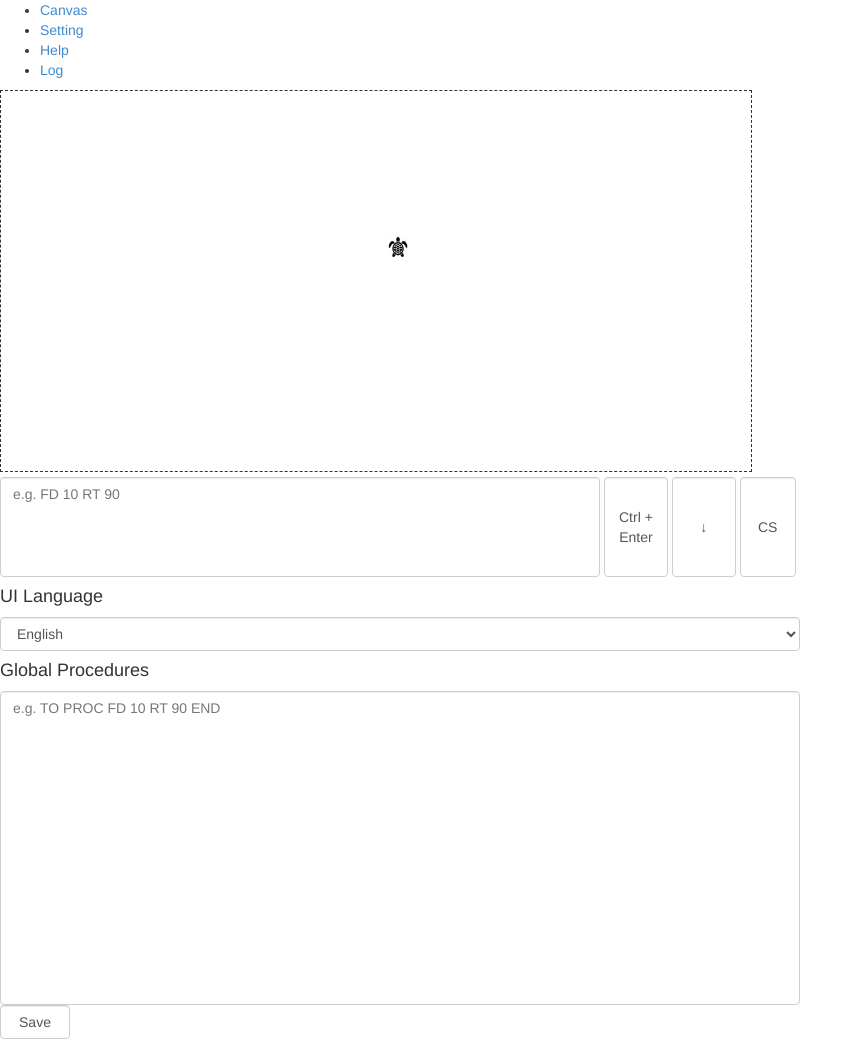
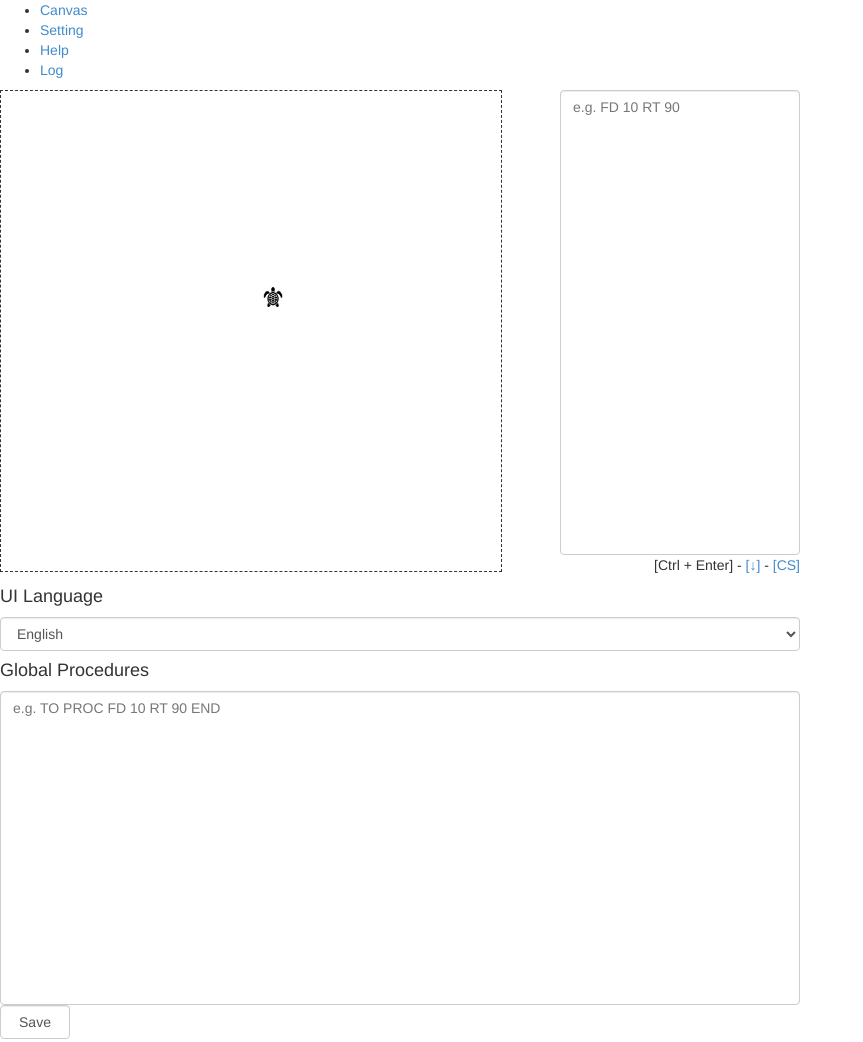
Before and after one commit to DoctorLai/LogoTurtle, a website built with webpack: page main.html in a window 1280 px wide. Shown: the top 1042 px of the page, without its empty margins (0-863 px from the left). Built offline with nearby package versions, Linux system fonts and the light colour scheme; some packages are replaced by stand-ins of ours.

Commit message:
Fix and Adjust UI - 0.0.18

```diff
--- a/js/logo.js
+++ b/js/logo.js
@@ -37,7 +37,7 @@ document.addEventListener('DOMContentLoaded', function() {
     let logoparser = new LogoParser(logo, log, status);
     // update status
     logoparser.updateStatus();
-    $('button#run').click(function() {
+    $("#run").click(function() {
         let s = "";
         s += $('textarea#procedures').val().trim();
         s += "\n";
@@ -62,7 +62,7 @@ document.addEventListener('DOMContentLoaded', function() {
     $('textarea#console').keydown(function (e) {
         if (e.ctrlKey && e.keyCode == 13) {
             // Ctrl-Enter pressed
-            $('button#run').click();
+            $('#run').click();
         }
     });
     // open canvas as png in new tab
--- a/main.html
+++ b/main.html
@@ -32,14 +32,16 @@
       </ul>
       <div id="tabs-canvas">
         <img id=turtle src="images/turtle.png" />
-        <canvas id="logo" class='canvas' width=750 height=380 style='border: 1px dashed'>
+        <canvas id="logo" class='canvas' width=500 height=480 style='border: 1px dashed'>
         </canvas>
-        <form class='form-inline'>
-          <textarea class='form-control' placeholder='e.g. FD 10 RT 90' id='console' style='width:75%; height: 100px' rows=6></textarea>
-          <button type='button' class='form-control' id='run' style='width:8%; height: 100px'>Ctrl + Enter</button>
-          <a id='download' target=_blank><button type='button' class='form-control' style='width:8%; height: 100px'>↓</button></a>
-          <a id='csbutton' target=_blank><button type='button' class='form-control' style='width:7%; height: 100px'>CS</button></a>
-        </form>
+        <span style='float:right'>
+          <textarea class='form-control'wrap='off' placeholder='e.g. FD 10 RT 90' id='console' style='width:240px; height: 465px' rows=6></textarea>
+          <span style='float:right'>
+            <span style='cursor:pointer' id="run">[Ctrl + Enter]</span> -
+            <a id='download' style='cursor:pointer'  target=_blank>[↓]</a> -
+            <a id='csbutton' style='cursor:pointer'>[CS]</a>
+          </span>
+        </span>
       </div>
       <div id="tabs-setting">
         <h4 id="text_ui_language">UI Language</h4>
--- a/package.json
+++ b/package.json
@@ -1,6 +1,6 @@
 {
   "name": "logoturtle",
-  "version": "1.0.17",
+  "version": "1.0.18",
   "description": "Turtle Programming",
   "main": "index.js",
   "directories": {
```
Also changed, not shown: manifest.json, 1 other file.
